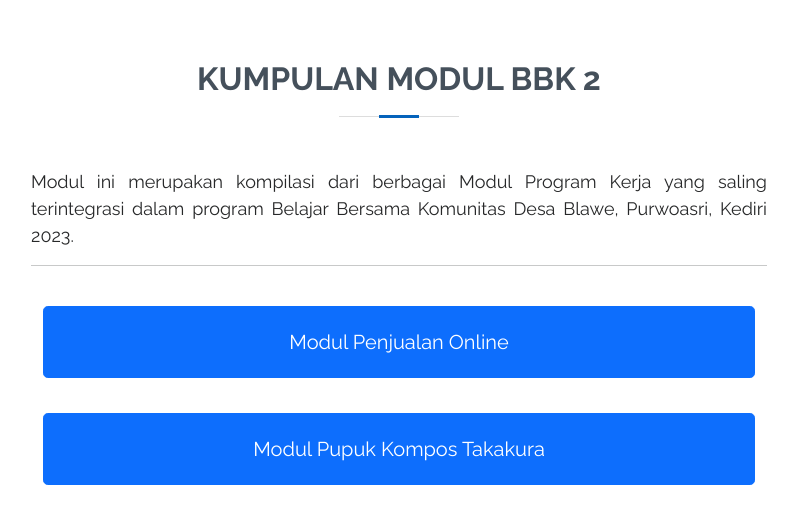
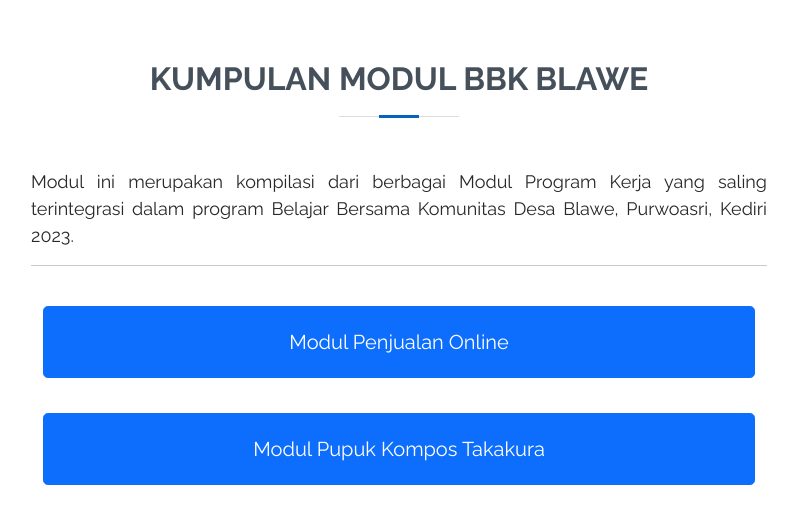
Before and after one commit to fathur-rs/modul_proker_bbk, a plain HTML site: page index.html in a window 1280 px wide. Shown: the whole page, without its empty margins (291-1088 px from the left). Drawn offline with nearby package versions, Linux system fonts and the light colour scheme.

Commit message:
edit index title

```diff
--- a/index.html
+++ b/index.html
@@ -40,7 +40,7 @@
         <section id="about" class="about">
             <div class="container" data-aos="fade-up">
                 <div class="section-title">
-                    <h2>KUMPULAN MODUL BBK 2</h2>
+                    <h2>KUMPULAN MODUL BBK BLAWE</h2>
                 </div>
                 <div class="row">
                     <div class="col-lg-8" style="float:none;margin:auto;">
```
